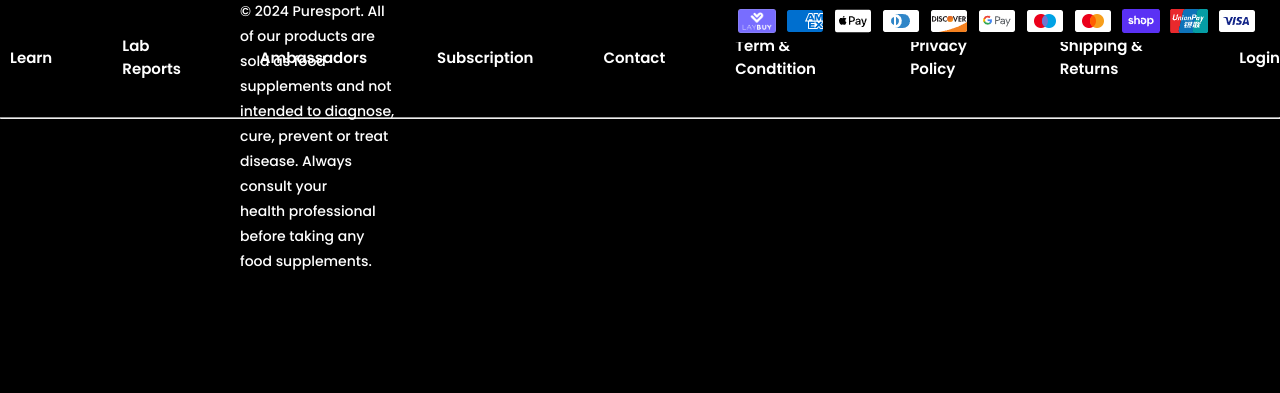
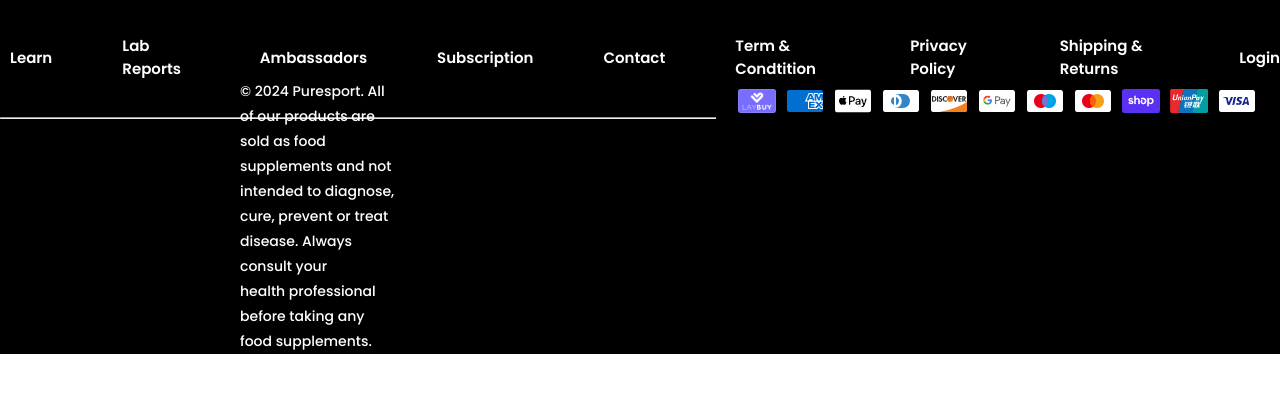
Before and after one commit to Karzoull/Puresport, a plain HTML site: page index.html in a window 1280 px wide. Shown: the part 2761-3154 px from the top of the page. After the commit the page ends 3115 px from the top, so only its background shows below. Drawn offline with Linux system fonts and the light colour scheme.

Commit message:
ajout height

```diff
--- a/style.css
+++ b/style.css
@@ -263,7 +263,7 @@ form button{
   color: white;
   display: flex;
   justify-content: center;
-  height: 60vh;
+  height: 30vh;
 }
 
 .foter .text-container p{
@@ -313,14 +313,11 @@ form button{
   margin-left: -60px;
 }
 
-
-
 .foter .hr {
   margin-top: -180px;
 }
 
 .bancaire {
-  height: 100vh;
   background-color: black;
   color: white;
   font-family: 'Poppins', sans-serif;
@@ -329,7 +326,7 @@ form button{
 .bancaire li {
   display: flex;
   justify-self: center;
-  margin-top: -470px;
+  margin-top: -150px;
 }
 
 .bancaire li .suite p{
```
